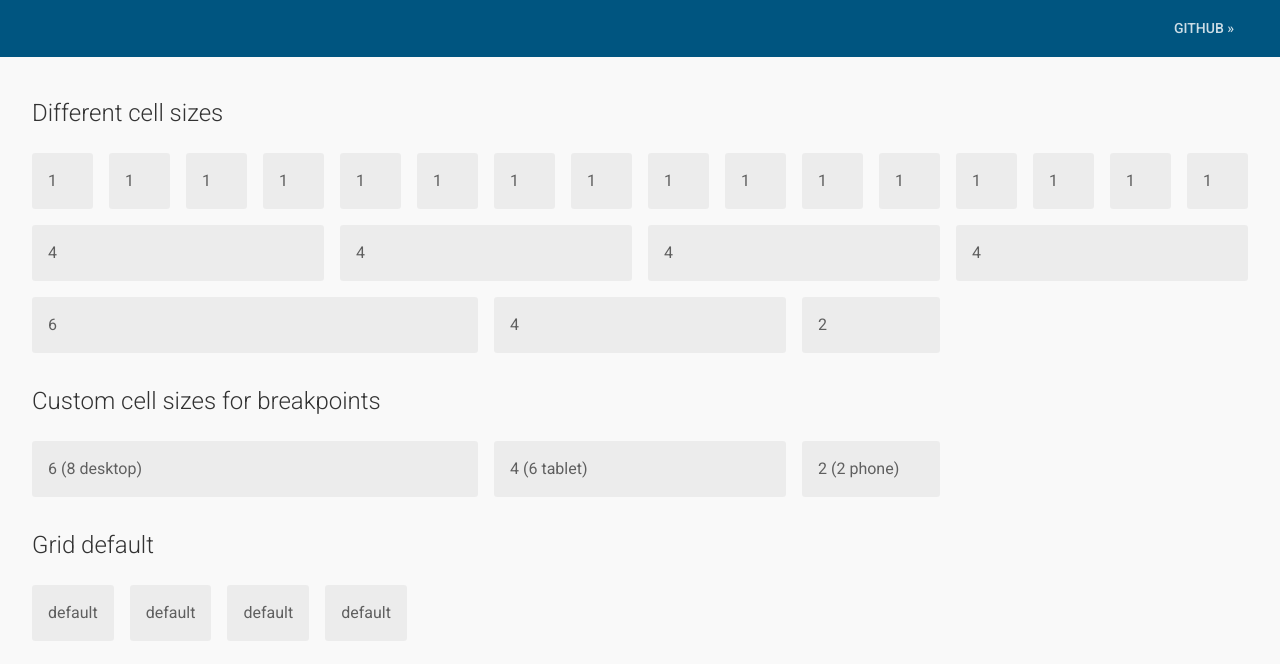
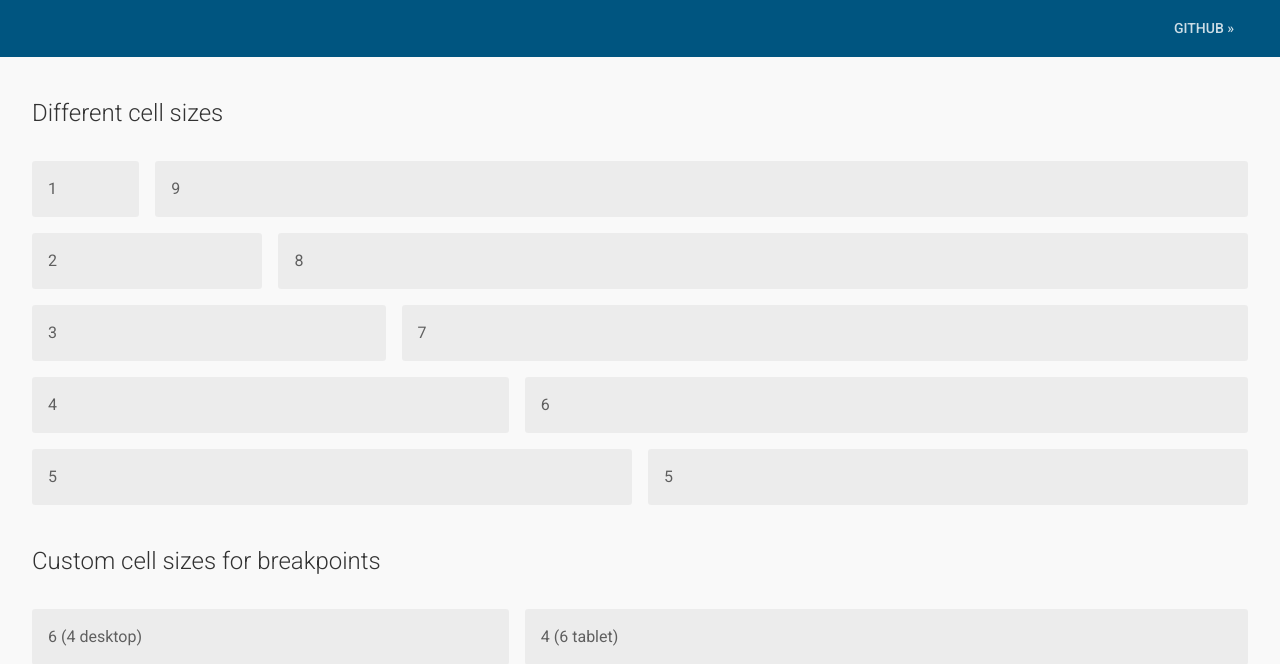
Before and after one commit to bechamel/bechamel.grid, a website: page demo/index.html in a window 1280 px wide. Shown: the part 148-812 px from the top of the page. Drawn offline with nearby package versions, Linux system fonts and the light colour scheme.

Commit message:
Refatored

```diff
--- a/demo/index.html
+++ b/demo/index.html
@@ -26,68 +26,64 @@
 
     <div class="page">
 
-      <div class="container"><h3>Different cell sizes</h3></div>
+      <div class="container_fluid"><h3>Different cell sizes</h3></div>
       <div class="grid">
-        <div class="cell cell__1"><div class="box">1</div></div>
-        <div class="cell cell__1"><div class="box">1</div></div>
-        <div class="cell cell__1"><div class="box">1</div></div>
-        <div class="cell cell__1"><div class="box">1</div></div>
-        <div class="cell cell__1"><div class="box">1</div></div>
-        <div class="cell cell__1"><div class="box">1</div></div>
-        <div class="cell cell__1"><div class="box">1</div></div>
-        <div class="cell cell__1"><div class="box">1</div></div>
-        <div class="cell cell__1"><div class="box">1</div></div>
-        <div class="cell cell__1"><div class="box">1</div></div>
-        <div class="cell cell__1"><div class="box">1</div></div>
-        <div class="cell cell__1"><div class="box">1</div></div>
-        <div class="cell cell__1"><div class="box">1</div></div>
-        <div class="cell cell__1"><div class="box">1</div></div>
-        <div class="cell cell__1"><div class="box">1</div></div>
-        <div class="cell cell__1"><div class="box">1</div></div>
+        <div class="cell" data-column="1">1</div>
+        <div class="cell" data-column="9">9</div>
+        <div class="cell" data-column="2">2</div>
+        <div class="cell" data-column="8">8</div>
+        <div class="cell" data-column="3">3</div>
+        <div class="cell" data-column="7">7</div>
+        <div class="cell" data-column="4">4</div>
+        <div class="cell" data-column="6">6</div>
+        <div class="cell" data-column="5">5</div>
+        <div class="cell" data-column="5">5</div>
       </div>
 
+      <div class="container_fluid"><h3>Custom cell sizes for breakpoints</h3></div>
       <div class="grid">
-        <div class="cell cell__4"><div class="box">4</div></div>
-        <div class="cell cell__4"><div class="box">4</div></div>
-        <div class="cell cell__4"><div class="box">4</div></div>
-        <div class="cell cell__4"><div class="box">4</div></div>
+        <div class="cell" data-column="6" data-column-desktop="4">6 (4 desktop)</div>
+        <div class="cell" data-column="4" data-column-desktop="6">4 (6 tablet)</div>
       </div>
 
+      <div class="container_fluid"><h3>Grid default</h3></div>
       <div class="grid">
-        <div class="cell cell__6"><div class="box">6</div></div>
-        <div class="cell cell__4"><div class="box">4</div></div>
-        <div class="cell cell__2"><div class="box">2</div></div>
+        <div class="cell">default</div>
+        <div class="cell">default</div>
+        <div class="cell">default</div>
+        <div class="cell">default</div>
       </div>
 
-      <div class="container"><h3>Custom cell sizes for breakpoints</h3></div>
-      <div class="grid">
-        <div class="cell cell__6 cell__8__md"><div class="box">6 (8 desktop)</div></div>
-        <div class="cell cell__4 cell__6__sm"><div class="box">4 (6 tablet)</div></div>
-        <div class="cell cell__2"><div class="box">2 (2 phone)</div></div>
+      <div class="container_fluid"><h3>Grid justify center</h3></div>
+      <div class="grid" data-justify="center">
+        <div class="cell">default</div>
+        <div class="cell">default</div>
+        <div class="cell">default</div>
+        <div class="cell">default</div>
       </div>
 
-      <div class="container"><h3>Grid default</h3></div>
-      <div class="grid">
-        <div class="cell"><div class="box">default</div></div>
-        <div class="cell"><div class="box">default</div></div>
-        <div class="cell"><div class="box">default</div></div>
-        <div class="cell"><div class="box">default</div></div>
+      <div class="container_fluid"><h3>Grid justify right</h3></div>
+      <div class="grid" data-justify="right">
+        <div class="cell">default</div>
+        <div class="cell">default</div>
+        <div class="cell">default</div>
+        <div class="cell">default</div>
       </div>
 
-      <div class="container"><h3>Grid justify between</h3></div>
+      <div class="container_fluid"><h3>Grid justify between</h3></div>
       <div class="grid" data-justify="between">
-        <div class="cell"><div class="box">default</div></div>
-        <div class="cell"><div class="box">default</div></div>
-        <div class="cell"><div class="box">default</div></div>
-        <div class="cell"><div class="box">default</div></div>
+        <div class="cell">default</div>
+        <div class="cell">default</div>
+        <div class="cell">default</div>
+        <div class="cell">default</div>
       </div>
 
-      <div class="container"><h3>Grid justify around</h3></div>
+      <div class="container_fluid"><h3>Grid justify around</h3></div>
       <div class="grid" data-justify="around">
-        <div class="cell"><div class="box">default</div></div>
-        <div class="cell"><div class="box">default</div></div>
-        <div class="cell"><div class="box">default</div></div>
-        <div class="cell"><div class="box">default</div></div>
+        <div class="cell">default</div>
+        <div class="cell">default</div>
+        <div class="cell">default</div>
+        <div class="cell">default</div>
       </div>
 
     </div>
--- a/demo/style.css
+++ b/demo/style.css
@@ -116,9 +116,8 @@ a {
   transition: color 300ms ease-out;
 }
 
-.box {
+.cell {
   padding: 1rem;
-  /*margin-bottom: 1rem;*/
   color: rgba(0, 0, 0, 0.6);
   background: rgba(0, 0, 0, 0.05);
   border-radius: 3px;
--- a/gulpfile.js
+++ b/gulpfile.js
@@ -29,7 +29,7 @@ gulp.task('cssmin', function () {
 });
 
 gulp.task('watch', function() {
-  gulp.watch('scss/**/*.scss', ['sass']);
+  gulp.watch('scss/**/*.scss', ['build']);
 });
 
 gulp.task('default', ['watch']);
--- /dev/null
+++ b/scss/_container.scss
@@ -0,0 +1,48 @@
+// Container fixed width
+//
+%container__breakpoints {
+  @media (min-width: $grid-desktop-breakpoint) {
+    max-width: $container-desktop;
+  }
+  @media (min-width: $grid-large-desktop-breakpoint) {
+    max-width: $container-large-desktop;
+  }
+  @media (min-width: $grid-hd-desktop-breakpoint) {
+    max-width: $container-hd-desktop;
+  }
+}
+
+%container__center {
+  margin-left: auto;
+  margin-right: auto;
+}
+
+
+// Fluid container
+//
+// Utilizes the mixin meant for fixed width containers, but without any defined
+// width for fluid, full width layouts.
+
+%container {
+  box-sizing: border-box;
+  width: 100%;
+  @include container-gutter;
+}
+
+.container_fluid {
+  @extend %container;
+}
+
+.container {
+  @extend %container;
+  @extend %container__center;
+  @extend %container__breakpoints;
+}
+
+// Text container
+//
+// Used to texts containers
+.text_container {
+  max-width: $text-container-max-width;
+  @extend %container__center;
+}
--- a/scss/_mixins.scss
+++ b/scss/_mixins.scss
@@ -1,32 +1,31 @@
-// Mixins for width calculation.
-@mixin partial-size($size, $columns, $gutter) {
+// Mixins
+//
+@mixin container-gutter($padding: $container-padding) {
+  padding-left: $padding;
+  padding-right: $padding;
+}
+
+@mixin grid-gutter($gutter: $grid-gutter) {
+  padding: $gutter/2;
+
+  .container & {
+    padding: 0;
+    margin: -($grid-gutter/2);
+  }
+}
+
+// Width calculation.
+@mixin partial-size($size, $columns: $grid-columns, $gutter: $grid-gutter) {
   width: calc(#{(($size / $columns) * 100)+"%"} - #{$gutter});
 }
 
-@mixin full-size($gutter) {
+@mixin full-size($gutter: $grid-gutter) {
   @include partial-size(1, 1, $gutter);
 }
 
-@mixin grid($gutter: $grid-gutter){
-  display: flex;
-  flex-wrap: wrap;
-  width: 100%;
-  padding: 0 ($gutter / 2);
-  box-sizing: border-box;
+@mixin offset-size($size, $columns: $grid-columns, $gutter: $grid-gutter) {
+  margin-left: calc(#{(($size / $columns) * 100)+"%"} + #{$gutter});
 }
-
-@mixin cell( $gutter: $grid-gutter ) {
-  margin: $gutter / 2;
-  box-sizing: border-box;
-}
-
-// @mixin offset-size($size, $columns, $gutter) {
-//   margin-left: calc(#{(($size / $columns) * 100)+"%"} + #{$gutter / 2});
-
-//   .mdl-grid.mdl-grid--no-spacing > & {
-//     margin-left: #{(($size / $columns) * 100)+"%"};
-//   }
-// }
 
 
 
@@ -36,32 +35,29 @@
 
   // Define partial sizes for columnNumber < totalColumns.
   @for $i from 1 through ($grid-columns - 1) {
-    &__#{$i} {
-      @include partial-size($i, $grid-columns, $grid-gutter);
+    &[data-column='#{$i}'] {
+      @include partial-size($i);
     }
   }
 
   // Define 100% for everything else.
-  @for $i from $grid-columns through $grid-max-columns {
-    &__#{$i} {
-      @include full-size($grid-gutter);
-    }
+  &[data-column='#{$grid-columns}'] {
+    @include full-size;
   }
 
   // Define order override classes.
-  @for $i from 1 through $grid-max-columns {
-    &__order__#{$i} {
+  @for $i from 1 through $grid-columns {
+    &[data-order='#{$i}'] {
       order: $i;
     }
   }
 
   // Define valid phone offsets.
-  // @for $i from 1 through ($grid-phone-columns - 1) {
-  //   .col--#{$i}-offset,
-  //   .col--#{$i}-offset-phone.col--#{$i}-offset-phone {
-  //     @include offset-size($i, $grid-phone-columns, $grid-phone-gutter);
-  //   }
-  // }
+  @for $i from 1 through ($grid-columns - 1) {
+    &[data-offset='#{$i}'] {
+      @include offset-size($i);
+    }
+  }
 }
 
 
@@ -71,75 +67,65 @@
   @media (min-width: $grid-tablet-breakpoint) {
 
     // Define partial sizes for columnNumber < totalColumns.
-    @for $i from 1 through ($grid-tablet-columns - 1) {
-      &__#{$i},
-      &__#{$i}__sm {
-        @include partial-size($i, $grid-tablet-columns, $grid-gutter);
+    @for $i from 1 through ($grid-columns - 1) {
+      &[data-column-tablet='#{$i}'] {
+        @include partial-size($i);
       }
     }
 
     // Define 100% for everything else.
-    @for $i from $grid-tablet-columns through $grid-max-columns {
-      &--#{$i},
-      &--#{$i}__sm {
-        @include full-size($grid-gutter);
-      }
+    &[data-column-tablet='#{$grid-columns}'] {
+      @include full-size;
     }
 
     // Define order override classes.
-    @for $i from 1 through $grid-max-columns {
-      &__order__#{$i}__sm {
+    @for $i from 1 through $grid-columns {
+      &[data-order-tablet='#{$i}'] {
         order: $i;
       }
     }
 
     // Define valid tablet offsets.
-    // @for $i from 1 through ($grid-tablet-columns - 1) {
-    //   .col--#{$i}-offset,
-    //   .col--#{$i}-offset-tablet.col--#{$i}-offset-tablet {
-    //     @include offset-size($i, $grid-tablet-columns, $grid-tablet-gutter);
-    //   }
-    // }
+    @for $i from 1 through ($grid-columns - 1) {
+      &[data-offset-tablet='#{$i}'] {
+        @include offset-size($i);
+      }
+    }
 
   }
 }
 
 
-//  Generate desktop columns
+// Generate desktop columns
 //
 @mixin desktop_columns () {
   @media (min-width: $grid-desktop-breakpoint) {
 
     // Define partial sizes for all numbers of columns.
-    @for $i from 1 through ($grid-desktop-columns - 1) {
-      &__#{$i},
-      &__#{$i}__md {
-        @include partial-size($i, $grid-desktop-columns, $grid-gutter);
+    @for $i from 1 through ($grid-columns - 1) {
+      &[data-column-desktop='#{$i}'] {
+        @include partial-size($i);
       }
     }
 
     // Define 100% for everything else.
-    @for $i from $grid-desktop-columns through $grid-max-columns {
-      &--#{$i},
-      &--#{$i}__md {
-        @include full-size($grid-gutter);
-      }
+    &[data-column-desktop='#{$grid-gutter}'] {
+      @include full-size($grid-gutter);
     }
 
     // Define order override classes.
-    @for $i from 1 through $grid-max-columns {
-      &__order__#{$i}__md {
+    @for $i from 1 through $grid-columns {
+      &[data-order-desktop='#{$i}'] {
         order: $i;
       }
     }
 
     // Define valid desktop offsets.
-    // @for $i from 1 through ($grid-desktop-columns - 1) {
-    //   .col--#{$i}-offset,
-    //   .col--#{$i}-offset-desktop {
-    //     @include offset-size($i, $grid-desktop-columns, $grid-desktop-gutter);
-    //   }
-    // }
+    @for $i from 1 through ($grid-columns - 1) {
+      &[data-offset-desktop='#{$i}'] {
+        @include offset-size($i);
+      }
+    }
 
   }
 }
@@ -151,35 +137,30 @@
   @media (min-width: $grid-large-desktop-breakpoint) {
 
     // Define partial sizes for all numbers of columns.
-    @for $i from 1 through $grid-large-desktop-columns {
-      &__#{$i},
-      &__#{$i}__lg {
-        @include partial-size($i, $grid-large-desktop-columns, $grid-gutter);
+    @for $i from 1 through $grid-columns {
+      &[data-column-large-desktop='#{$i}'] {
+        @include partial-size($i);
       }
     }
 
     // Define 100% for everything else.
-    @for $i from $grid-large-desktop-columns through $grid-max-columns {
-      &--#{$i},
-      &--#{$i}__lg {
-        @include full-size($grid-gutter);
-      }
+    &[data-column-large-desktop='#{$grid-columns}'] {
+      @include full-size($grid-gutter);
     }
 
     // Define order override classes.
-    @for $i from 1 through $grid-max-columns {
-      &__order__#{$i}__lg {
+    @for $i from 1 through $grid-columns {
+      &[data-order-large-desktop='#{$i}'] {
         order: $i;
       }
     }
 
     // Define valid desktop offsets.
-    // @for $i from 1 through ($grid-large-desktop-columns - 1) {
-    //   .col--#{$i}-offset,
-    //   .col--#{$i}-offset-large-desktop.col--#{$i}-offset-large-desktop {
-    //     @include offset-size($i, $grid-large-desktop-columns, $grid-large-desktop-gutter);
-    //   }
-    // }
+    @for $i from 1 through ($grid-columns - 1) {
+      &[data-offset-large-desktop='#{$i}'] {
+        @include offset-size($i);
+      }
+    }
 
   }
 }
--- a/scss/_variables.scss
+++ b/scss/_variables.scss
@@ -1,11 +1,12 @@
+// Grid
+//
 $grid-gutter: 16px !default;
+$grid-columns: 10 !default;
 
-$grid-columns: 4 !default;
-$grid-tablet-columns: 8 !default;
-$grid-desktop-columns: 12 !default;
-$grid-large-desktop-columns: 16 !default;
-
-$grid-max-columns: $grid-large-desktop-columns !default;
+$grid-tablet-namespace: 'tablet';
+$grid-desktop-namespace: 'desktop';
+$grid-large-desktop-namespace: 'large-desktop';
+$grid-hd-desktop-namespace: 'hd-desktop';
 
 $grid-large-phone-breakpoint: 480px !default;
 $grid-tablet-breakpoint: 640px !default;
@@ -15,3 +16,13 @@ $grid-hd-desktop-breakpoint: 1600px !default;
 
 $grid-classname: 'grid' !default;
 $cell-classname: 'cell' !default;
+
+// Container
+//
+$container-padding: $grid-gutter !default;
+// Define the maximum width of `.container` for different screen sizes.
+$container-desktop: $grid-desktop-breakpoint !default;
+$container-large-desktop: $grid-large-desktop-breakpoint !default;
+$container-hd-desktop: $grid-hd-desktop-breakpoint !default;
+
+$text-container-max-width: 640px;
--- a/scss/grid.scss
+++ b/scss/grid.scss
@@ -1,10 +1,14 @@
 @import "variables";
 @import "mixins";
+@import "container";
 
 // Styles
 //
 .#{$grid-classname} {
-  @include grid();
+  display: flex;
+  flex-wrap: wrap;
+  box-sizing: border-box;
+  @include grid-gutter;
 
   // Herlper align classes
   &[data-justify="left"] {
@@ -27,20 +31,10 @@
     justify-content: space-around;
   }
 
-  // Align grid in center like container
-  &[data-align="center"] {
-    margin: 0 auto;
-
-    @media (min-width: $grid-desktop-breakpoint) {
-      max-width: $grid-desktop-breakpoint;
-    }
-
-    @media (min-width: $grid-large-desktop-breakpoint) {
-      max-width: $grid-large-desktop-breakpoint;
-    }
-
-    @media (min-width: $grid-hd-desktop-breakpoint) {
-      max-width: $grid-hd-desktop-breakpoint;
+  &[data-columns="equal"] {
+    flex-wrap: nowrap;
+    .#{$cell-classname} {
+      width: 100%;
     }
   }
 }
@@ -48,19 +42,9 @@
 
 // Cell styles and align classes
 .#{$cell-classname} {
-  @include cell();
-
-  // Generate phone columns
-  @include phone_columns();
-
-  // Generate tablet columns
-  @include tablet_columns();
-
-  // Generate desktop columns
-  @include desktop_columns();
-
-  // Generate large desktop columns
-  @include large_desktop_columns();
+  box-sizing: border-box;
+  overflow: hidden;
+  margin: $grid-gutter/2;
 
   // Helper align classes
   &[data-align="top"] {
@@ -78,4 +62,16 @@
   &[data-align="stretch"] {
     align-self: stretch;
   }
+
+  // Generate phone columns
+  @include phone_columns();
+
+  // Generate tablet columns
+  @include tablet_columns();
+
+  // Generate desktop columns
+  @include desktop_columns();
+
+  // Generate large desktop columns
+  @include large_desktop_columns();
 }
```
Also changed, not shown: dist/css/grid.css, dist/css/grid.min.css.
